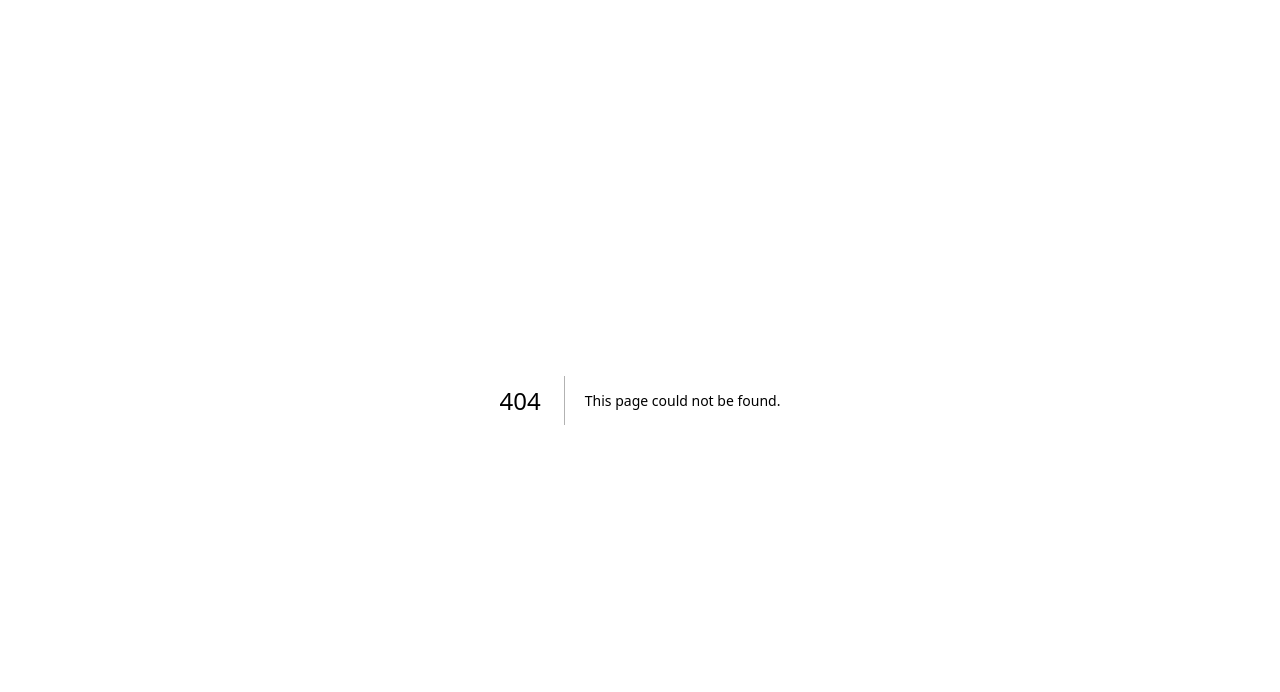
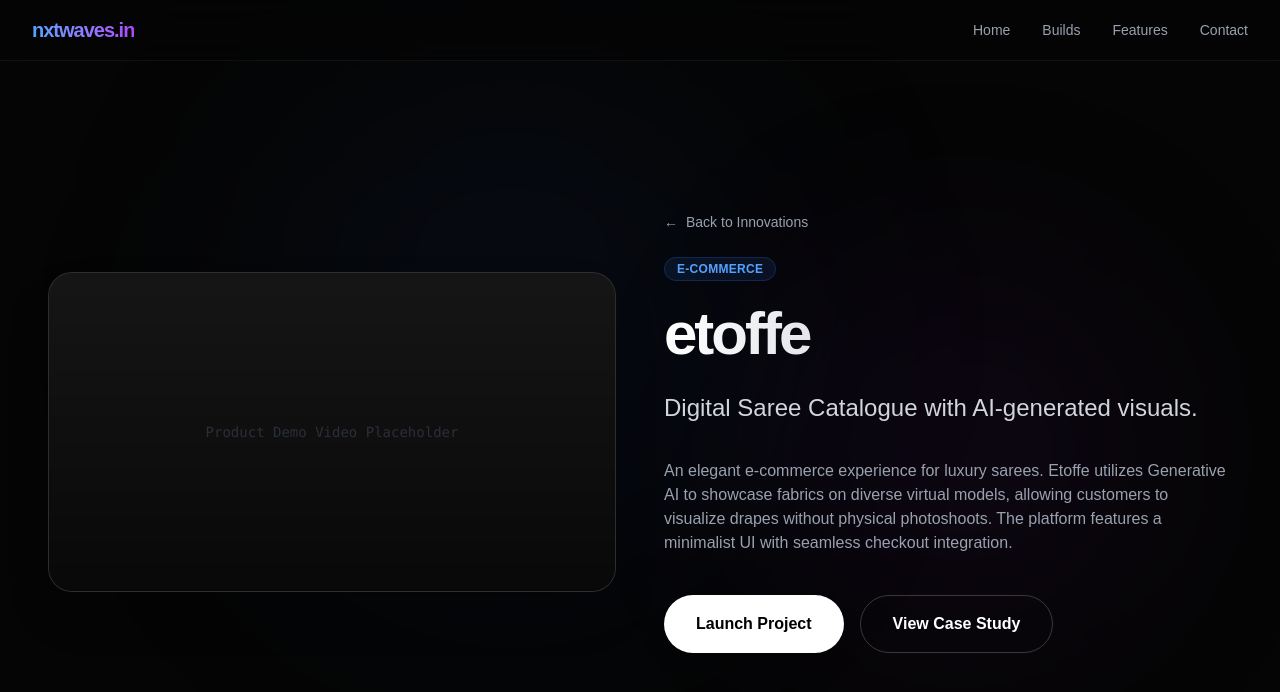
Before and after one commit to nxtwaveventures/nxtwaves, a Next.js app: page /products/etoffe in a window 1280 px wide. Before the commit this address had no page. Shown: the top 692 px of the page. Built offline with nearby package versions, Linux system fonts and the light colour scheme.

Commit message:
Create dynamic product pages for all features

```diff
--- /dev/null
+++ b/src/app/products/[slug]/page.tsx
@@ -0,0 +1,77 @@
+import { products } from "@/data/products";
+import { notFound } from "next/navigation";
+import Image from "next/image";
+import Link from "next/link";
+import Navbar from "@/components/Navbar";
+
+export function generateStaticParams() {
+  return products.map((product) => ({
+    slug: product.slug,
+  }));
+}
+
+export default function ProductPage({ params }: { params: { slug: string } }) {
+  const product = products.find((p) => p.slug === params.slug);
+
+  if (!product) {
+    notFound();
+  }
+
+  return (
+    <main className="min-h-screen bg-[#050505] text-white overflow-x-hidden selection:bg-blue-500/30">
+      <Navbar />
+
+      <section className="relative pt-32 pb-16 px-6 md:px-12 max-w-7xl mx-auto min-h-screen flex flex-col justify-center">
+        {/* Background Gradients */}
+        <div className="absolute top-0 left-0 w-full h-full overflow-hidden z-0 pointer-events-none">
+            <div className="absolute top-[10%] left-[20%] w-[40vw] h-[40vw] bg-blue-900/10 rounded-full blur-[120px]" />
+            <div className="absolute bottom-[20%] right-[10%] w-[30vw] h-[30vw] bg-purple-900/10 rounded-full blur-[100px]" />
+        </div>
+
+        <div className="relative z-10 grid grid-cols-1 lg:grid-cols-2 gap-12 items-center">
+          {/* Left Column: Visuals */}
+          <div className="relative aspect-video rounded-3xl overflow-hidden shadow-2xl border border-white/10 bg-neutral-900">
+             {/* Placeholder for Product Video/Image */}
+             <div className="absolute inset-0 bg-neutral-900 animate-pulse flex items-center justify-center">
+                 <span className="text-gray-600 font-mono text-sm">Product Demo Video Placeholder</span>
+             </div>
+             <div className="absolute inset-0 bg-gradient-to-t from-black/60 to-transparent" />
+          </div>
+
+          {/* Right Column: Details */}
+          <div>
+            <div className="mb-6">
+                <Link href="/#builds" className="text-gray-400 hover:text-white transition-colors text-sm font-medium flex items-center mb-6">
+                   <span className="mr-2">←</span> Back to Innovations
+                </Link>
+                <span className="px-3 py-1 text-xs font-semibold tracking-wide uppercase bg-blue-500/10 text-blue-400 rounded-full border border-blue-500/20">
+                    {product.category}
+                </span>
+            </div>
+
+            <h1 className="text-4xl md:text-6xl font-bold mb-6 tracking-tighter text-transparent bg-clip-text bg-gradient-to-r from-white to-gray-400">
+                {product.title}
+            </h1>
+
+            <p className="text-xl md:text-2xl text-gray-300 mb-8 leading-relaxed font-light">
+                {product.description}
+            </p>
+
+            <div className="prose prose-invert prose-lg text-gray-400 mb-10">
+                <p>{product.details}</p>
+            </div>
+
+            <div className="flex flex-wrap gap-4">
+                <button className="px-8 py-4 bg-white text-black font-semibold rounded-full hover:bg-gray-200 transition-colors">
+                    Launch Project
+                </button>
+                <button className="px-8 py-4 bg-transparent border border-white/20 text-white font-semibold rounded-full hover:bg-white/10 transition-colors">
+                    View Case Study
+                </button>
+            </div>
+          </div>
+        </div>
+      </section>
+    </main>
+  );
+}
--- a/src/components/BuildsGallery.tsx
+++ b/src/components/BuildsGallery.tsx
@@ -2,57 +2,7 @@
 
 import { motion } from "framer-motion";
 import Link from "next/link";
-
-const products = [
-  {
-    id: 1,
-    title: "Hotel Drop Bot",
-    category: "Telegram Bot",
-    description: "Telegram bot for tracking hotel prices (Agoda partner).",
-    span: "md:col-span-2",
-    slug: "hotel-drop-bot"
-  },
-  {
-    id: 2,
-    title: "mapHire",
-    category: "Platform",
-    description: "Interactive hiring and talent mapping platform.",
-    span: "md:col-span-1",
-    slug: "maphire"
-  },
-  {
-    id: 3,
-    title: "etoffe",
-    category: "E-commerce",
-    description: "Digital Saree Catalogue with AI-generated visuals.",
-    span: "md:col-span-1",
-    slug: "etoffe"
-  },
-  {
-    id: 5,
-    title: "Untold Chemistry",
-    category: "Interactive Book",
-    description: "An interactive book experience with podcasts and snapshots.",
-    span: "md:col-span-2",
-    slug: "untold-chemistry"
-  },
-  {
-    id: 4,
-    title: "Medtech Innovations",
-    category: "Healthcare",
-    description: "Healthcare technology solutions.",
-    span: "md:col-span-1",
-    slug: "medtech-innovations"
-  },
-  {
-    id: 6,
-    title: "Shopify Retail App",
-    category: "Retail Tool",
-    description: "Tool for retailers to sell faster and save more.",
-    span: "md:col-span-1",
-    slug: "shopify-retail-app"
-  },
-];
+import { products } from "@/data/products";
 
 const container = {
   hidden: { opacity: 0 },
--- /dev/null
+++ b/src/data/products.ts
@@ -0,0 +1,56 @@
+export const products = [
+  {
+    id: 1,
+    title: "Hotel Drop Bot",
+    category: "Telegram Bot",
+    description: "Telegram bot for tracking hotel prices (Agoda partner).",
+    span: "md:col-span-2",
+    slug: "hotel-drop-bot",
+    details: "Using advanced scraping algorithms and the Agoda Partner API, this bot monitors hotel prices in real-time. Users set their target destination and budget, and the bot delivers instant Telegram notifications when price drops occur. Built with Python, Aiogram, and Redis for high-speed caching."
+  },
+  {
+    id: 2,
+    title: "mapHire",
+    category: "Platform",
+    description: "Interactive hiring and talent mapping platform.",
+    span: "md:col-span-1",
+    slug: "maphire",
+    details: "A visual-first hiring platform that maps candidates based on location, skills, and availability. mapHire uses interactive geolocation data to help recruiters find nearby talent instantly, reducing commute times and improving retention. Features include resume parsing and automated scheduling."
+  },
+  {
+    id: 3,
+    title: "etoffe",
+    category: "E-commerce",
+    description: "Digital Saree Catalogue with AI-generated visuals.",
+    span: "md:col-span-1",
+    slug: "etoffe",
+    details: "An elegant e-commerce experience for luxury sarees. Etoffe utilizes Generative AI to showcase fabrics on diverse virtual models, allowing customers to visualize drapes without physical photoshoots. The platform features a minimalist UI with seamless checkout integration."
+  },
+  {
+    id: 5,
+    title: "Untold Chemistry",
+    category: "Interactive Book",
+    description: "An interactive book experience with podcasts and snapshots.",
+    span: "md:col-span-2",
+    slug: "untold-chemistry",
+    details: "A multimedia storytelling experiment that combines traditional prose with immersive audio soundscapes. Readers can scan QR codes within the physical book or tap sections in the digital version to unlock character podcasts, atmospheric music, and hidden visual snapshots, creating a multi-sensory narrative layer."
+  },
+  {
+    id: 4,
+    title: "Medtech Innovations",
+    category: "Healthcare",
+    description: "Healthcare technology solutions.",
+    span: "md:col-span-1",
+    slug: "medtech-innovations",
+    details: "A suite of IoT-enabled cutting-edge medical devices and software designed to streamline patient monitoring. From remote vital tracking to AI-assisted diagnostic tools, Medtech Innovations bridges the gap between clinical care and home health, ensuring better outcomes and reduced hospital readmissions."
+  },
+  {
+    id: 6,
+    title: "Shopify Retail App",
+    category: "Retail Tool",
+    description: "Tool for retailers to sell faster and save more.",
+    span: "md:col-span-1",
+    slug: "shopify-retail-app",
+    details: "A custom Shopify App extension designed for high-volume retailers. This tool optimizes inventory management, automates abandoned cart recovery via WhatsApp, and provides deep analytics on customer purchasing behavior. It empowers store owners to scale operations with data-driven insights."
+  },
+];
```
